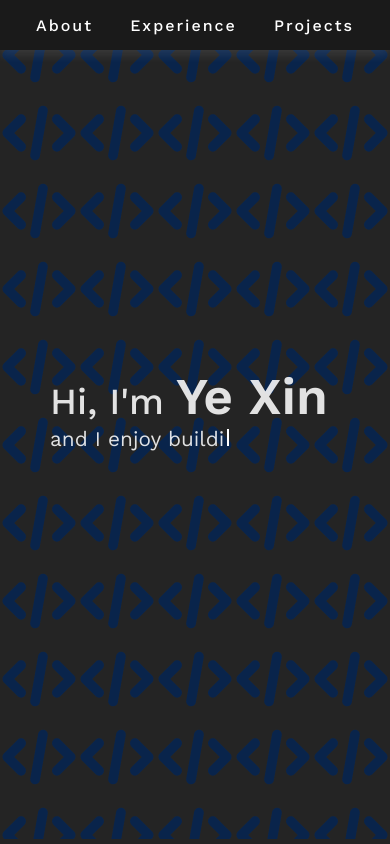
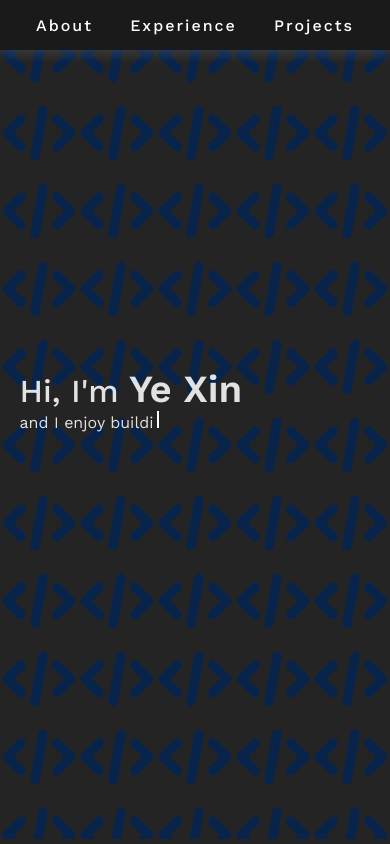
Before and after one commit to hungryx/hungryx.github.io, a React (Vite) app: page / in a window 390 px wide. Shown: the top 844 px of the page. Built offline with nearby package versions, Linux system fonts and the light colour scheme.

Commit message:
Favicon fix & landing display

```diff
--- a/src/App.css
+++ b/src/App.css
@@ -19,7 +19,7 @@
   height: calc(100vh - 55px);
   display: flex;
   flex-direction: column;
-  padding-left: 50px;
+  padding-left: 5%;
   padding-right: 50px;
   background: url("/logo.svg");
   /* background-repeat: no-repeat;
@@ -28,13 +28,6 @@
   background-repeat: repeat;
   background-size: 20%;
   background-position: 0% 50%;
-}
-@media (min-height: 750px) {
-  /* #Landing {
-    background-repeat: repeat;
-    background-size: 80%;
-    background-position: -45% 50%;
-  } */
 }
 .placeholder {
   height: 40%;
@@ -49,6 +42,25 @@
 }
 .typewriter {
   font-size: 1.3em;
+}
+@media (max-width: 510px) {
+  #Landing {
+    /* background-repeat: repeat;
+    background-size: 80%;
+    background-position: -45% 50%; */
+    padding-right: 10px;
+  }
+  .landing-intro {
+    font-size: 2em;
+    font-weight: 500;
+  }
+  .landing-intro > span {
+    font-weight: 600;
+    font-size: 1.2em;
+  }
+  .typewriter {
+    font-size: 1em;
+  }
 }
 
 #about-content {
```
Also changed, not shown: 1 other file (tests, documents, lock files or other folders).
